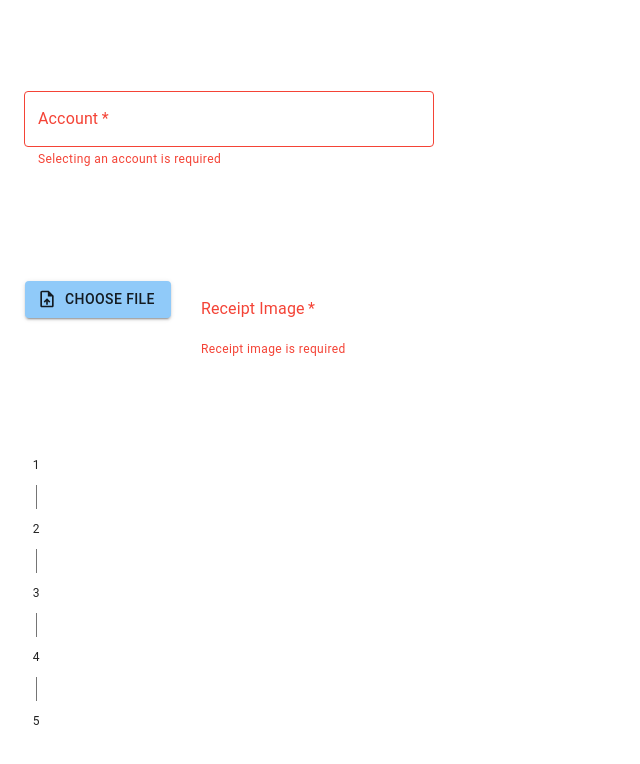
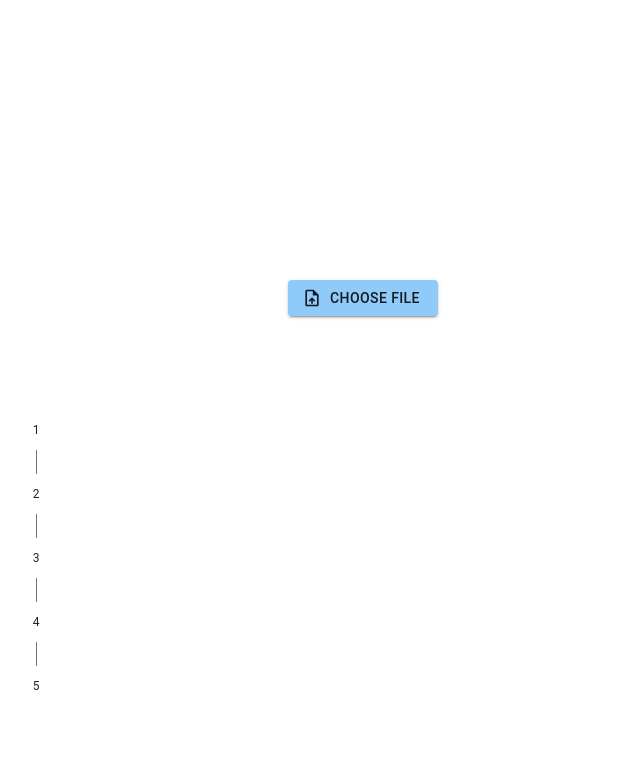
Before and after one commit to CJOWood/ai-receipt-scanner-for-ynab, a React (Vite) app in the folder client/: page / in a window 1280 px wide. Shown: the top 764 px of the page, without its empty margins (0-640 px from the left). Built offline with nearby package versions, Linux system fonts and the light colour scheme; no server answers.

Commit message:
Form fixing (helper text, move components, etc)

```diff
--- a/client/src/App.tsx
+++ b/client/src/App.tsx
@@ -35,6 +35,8 @@ function App() {
   const [file, setFile] = useState<File | null>(null)
   const [activeStep, setActiveStep] = useState<number>(-1)
   const [logs, setLogs] = useState<string[]>(Array(steps.length).fill(''))
+  const [accountTouched, setAccountTouched] = useState(false)
+  const [fileTouched, setFileTouched] = useState(false)
 
   useEffect(() => {
     const fetchInfo = async () => {
@@ -59,6 +61,7 @@ function App() {
   }
 
   const handleFileChange = (e: React.ChangeEvent<HTMLInputElement>) => {
+    setFileTouched(true)
     if (e.target.files && e.target.files[0]) {
       setFile(e.target.files[0])
     }
@@ -145,15 +148,18 @@ function App() {
           autoHighlight
           options={accounts}
           value={account}
-          onChange={(_, value) => setAccount(value)}
+          onChange={(_, value) => {
+            setAccount(value)
+            setAccountTouched(true)
+          }}
           renderInput={(params) => (
             <TextField
               {...params}
               label="Account"
               placeholder="Select account"
-              required
-              error={!account}
-              helperText={!account ? 'Selecting an account is required' : ''}
+              required={accountTouched && !account}
+              error={accountTouched && !account}
+              onBlur={() => setAccountTouched(true)}
             />
           )}
           sx={{ mb: 2 }}
@@ -168,14 +174,28 @@ function App() {
               {...params}
               label="Category"
               placeholder="Select category (optional)"
-              helperText="Selecting a category is optional"
             />
           )}
           sx={{ mb: 2 }}
         />
 
-        <Box sx={{ mt: 2 }}>
-          <Button variant="contained" component="label" startIcon={<UploadFileIcon />}>
+        <Box sx={{ mt: 2, display: 'flex', alignItems: 'center' }}>
+          <TextField
+            label="Receipt Image"
+            value={file ? file.name : ''}
+            required={fileTouched && !file}
+            disabled
+            error={fileTouched && !file}
+            InputProps={{ readOnly: true }}
+            sx={{ mr: 2, flex: 1 }}
+          />
+          <Button
+            variant="contained"
+            component="label"
+            startIcon={<UploadFileIcon />}
+            onClick={() => setFileTouched(true)}
+            sx={{ minWidth: 150 }}
+          >
             Choose File
             <input
               type="file"
@@ -185,16 +205,6 @@ function App() {
               onChange={handleFileChange}
             />
           </Button>
-          <TextField
-            label="Receipt Image"
-            value={file ? file.name : ''}
-            required
-            disabled
-            error={!file}
-            helperText={!file ? 'Receipt image is required' : ''}
-            InputProps={{ readOnly: true }}
-            sx={{ ml: 2, width: '60%' }}
-          />
         </Box>
 
         <Box sx={{ mt: 2 }}>
```
